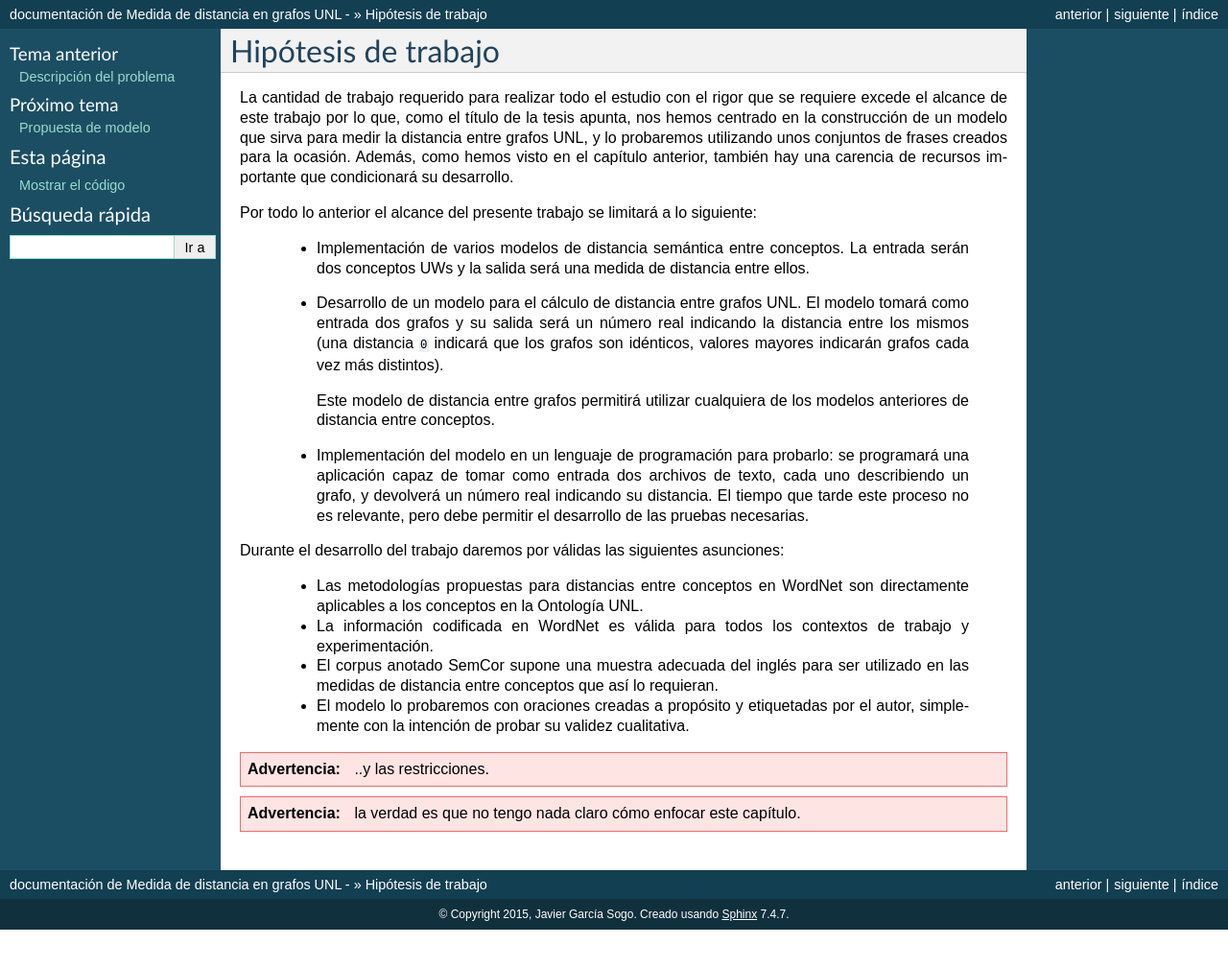
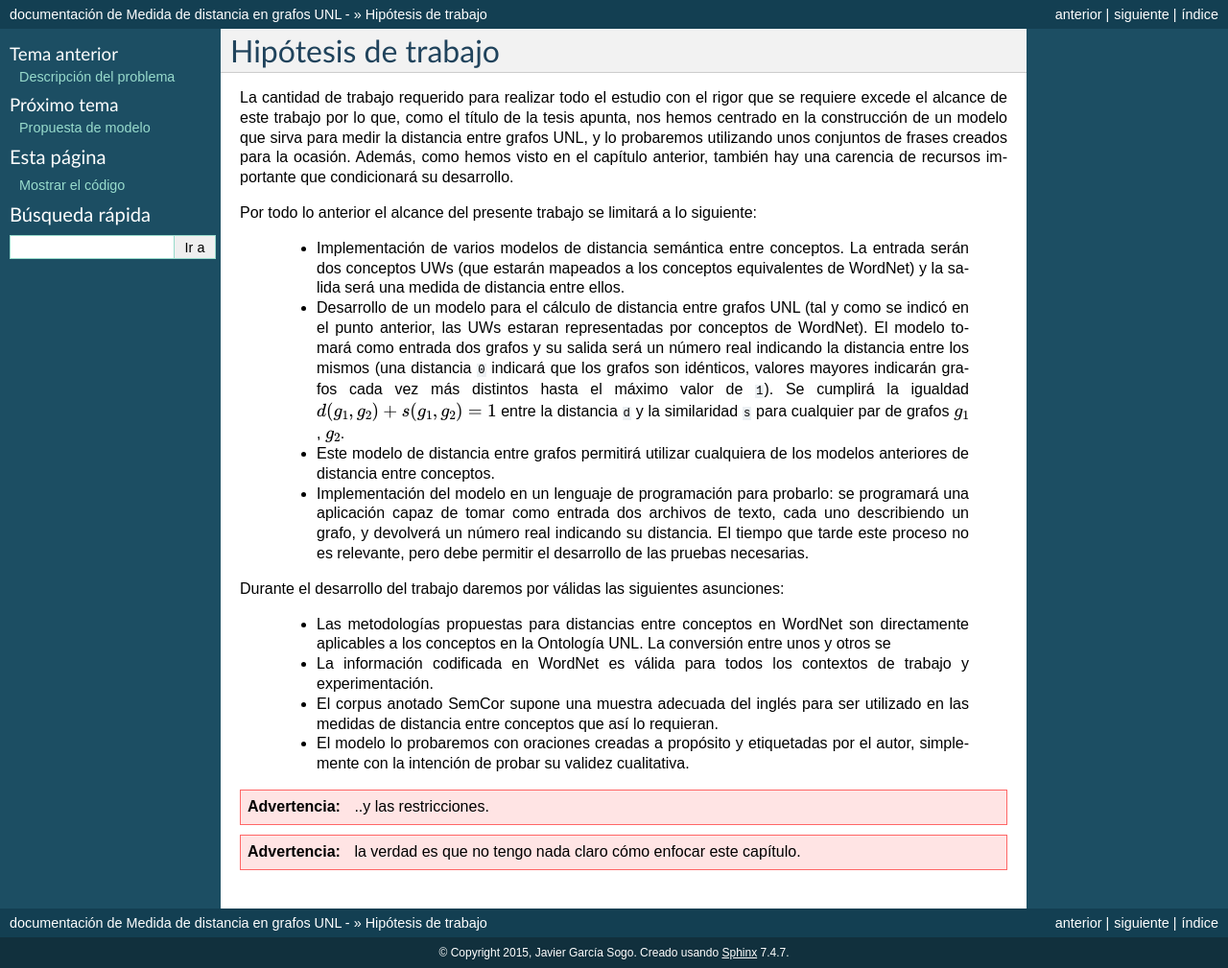
Before and after one commit to jgsogo/muia_tfm, a Sphinx documentation site: the page built from doc/3.hypothesis/index.rst, in a window 1280 px wide. Shown: the whole page at 96% size. Built offline with Sphinx 7.4.7, drawn with Linux system fonts in a browser that asks for light colours; before the commit the page ends 969 px from its top, so only the background shows below that.

Commit message:
working with result data

```diff
--- a/doc/2.problem/index.rst
+++ b/doc/2.problem/index.rst
@@ -193,4 +193,4 @@ involucradas en esta tesis:
 
 Los trabajos reseñados anteriormente exceden con mucho el alcance de esta tesis, pero hemos
 creído conveniente exponerlos como fruto de la investigación que se ha realizado sobre la
-materia y servirán para orientar trabajos futuros.
+materia y servirán para orientar el trabajo futuro.
--- a/doc/3.hypothesis/index.rst
+++ b/doc/3.hypothesis/index.rst
@@ -16,14 +16,18 @@ importante que condicionará su desarrollo.
 Por todo lo anterior el alcance del presente trabajo se limitará a lo siguiente:
 
  * Implementación de varios modelos de distancia semántica entre conceptos. La entrada
-   serán dos conceptos UWs y la salida será una medida de distancia entre ellos.
+   serán dos conceptos UWs (que estarán mapeados a los conceptos equivalentes de
+   WordNet) y la salida será una medida de distancia entre ellos.
 
- * Desarrollo de un modelo para el cálculo de distancia entre grafos UNL. El modelo
+ * Desarrollo de un modelo para el cálculo de distancia entre grafos UNL (tal y como se indicó
+   en el punto anterior, las UWs estaran representadas por conceptos de WordNet). El modelo
    tomará como entrada dos grafos y su salida será un número real indicando la
    distancia entre los mismos (una distancia ``0`` indicará que los grafos son
-   idénticos, valores mayores indicarán grafos cada vez más distintos).
+   idénticos, valores mayores indicarán grafos cada vez más distintos hasta el máximo valor de ``1``).
+   Se cumplirá la igualdad :math:`d(g_1, g_2) + s(g_1, g_2) = 1` entre la distancia ``d`` y
+   la similaridad ``s`` para cualquier par de grafos :math:`g_1`, :math:`g_2`.
 
-   Este modelo de distancia entre grafos permitirá utilizar cualquiera de los modelos
+ * Este modelo de distancia entre grafos permitirá utilizar cualquiera de los modelos
    anteriores de distancia entre conceptos.
 
  * Implementación del modelo en un lenguaje de programación para probarlo: se
@@ -35,7 +39,7 @@ Por todo lo anterior el alcance del presente trabajo se limitará a lo siguiente
 Durante el desarrollo del trabajo daremos por válidas las siguientes asunciones:
 
  * Las metodologías propuestas para distancias entre conceptos en WordNet son directamente
-   aplicables a los conceptos en la Ontología UNL.
+   aplicables a los conceptos en la Ontología UNL. La conversión entre unos y otros se
 
  * La información codificada en WordNet es válida para todos los contextos de trabajo y
    experimentación.
```
Also changed, not shown: 7 other files.
